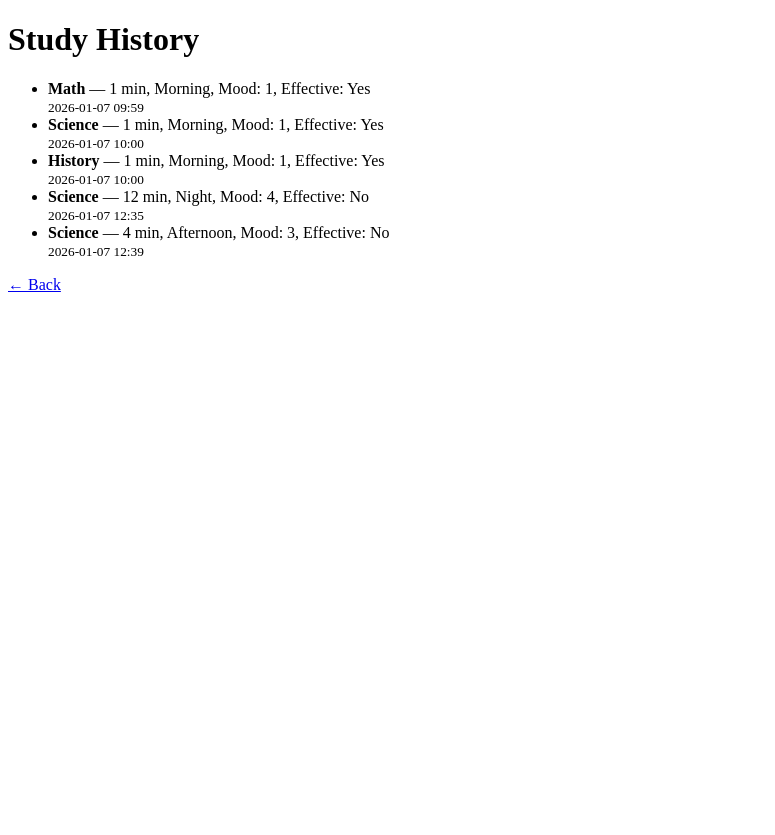
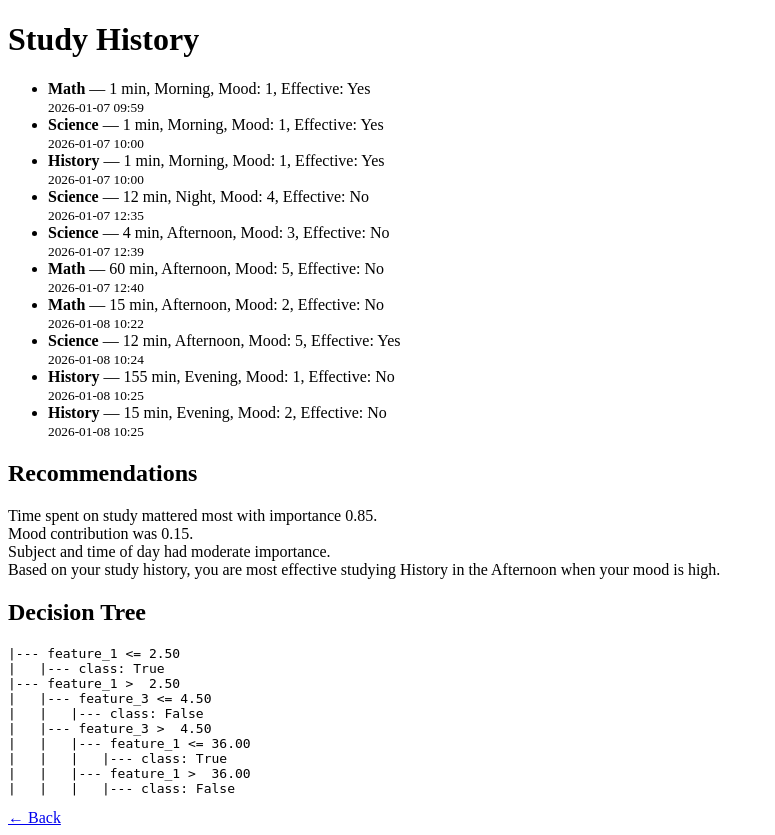
Before and after one commit to SanaDeghat/AIStudyBuddy, a Flask app: page /studySessions in a window 1280 px wide. Shown: the whole page, without its empty margins (0-775 px from the left). Before the commit the page ends 292 px from the top, so only its background shows below. Run offline with Flask 3, Linux system fonts and the light colour scheme.

Commit message:
Add ML-based study effectiveness prediction and recommendations
Integrated a decision tree model using scikit-learn to analyze study session data and provide recommendations on the studySessions page. Added a new 'What If?' page allowing users to input hypothetical study conditions and receive predicted effectiveness. Updated templates and expanded the dataset to support these features.

```diff
--- a/app.py
+++ b/app.py
@@ -1,11 +1,15 @@
 from datetime import datetime
 from flask import Flask, render_template, request, redirect, url_for
 import json
+import numpy as np
 import os
+from sklearn.tree import DecisionTreeClassifier, export_text
+from sklearn.preprocessing import LabelEncoder
 
 app = Flask(__name__)
 DATA_FILE = 'study_sessions.json'
 
+# Ensure data file exists
 if not os.path.exists(DATA_FILE):
     with open(DATA_FILE, 'w') as f:
         json.dump([], f)
@@ -17,10 +21,65 @@ def load_study_sessions():
             return []
         return data
 
-
 def save_study_sessions(sessions):
     with open(DATA_FILE, 'w') as f:
         json.dump(sessions, f, indent=2)
+
+def train_model(sessions):
+    if not sessions:
+        return None, None, None
+
+    # Extract features and target
+    subjects = [session['subject'] for session in sessions]
+    time_spent = [session['time_spent'] for session in sessions]
+    time_of_day = [session['time_of_day'] for session in sessions]
+    mood = [session['mood'] for session in sessions]
+    effective = [session['effective'] for session in sessions]
+
+    # Encode categorical features
+    le_subjects = LabelEncoder()
+    le_time_of_day = LabelEncoder()
+
+    subjects_encoded = le_subjects.fit_transform(subjects)
+    time_of_day_encoded = le_time_of_day.fit_transform(time_of_day)
+
+    # Create feature matrix and output
+    X = np.array([subjects_encoded, time_spent, time_of_day_encoded, mood]).T
+    y = np.array(effective)
+
+    # Train the classifier
+    model = DecisionTreeClassifier(random_state=42)
+    model.fit(X, y)
+    return model, le_subjects, le_time_of_day
+
+def get_recommendations(model, le_subjects, le_time_of_day, sessions):
+    if not model or not le_subjects or not le_time_of_day:
+        return "Not enough data to generate recommendations."
+
+    # Extract feature importance
+    feature_importances = model.feature_importances_
+    importance_message = []
+    importance_message.append(f"Time spent on study mattered most with importance {feature_importances[1]:.2f}.")
+    importance_message.append(f"Mood contribution was {feature_importances[3]:.2f}.")
+    importance_message.append("Subject and time of day had moderate importance.")
+
+    all_subjects = le_subjects.classes_
+    all_times_of_day = le_time_of_day.classes_
+
+    recommendation = (
+        f"Based on your study history, you are most effective studying "
+        f"{all_subjects[0]} in the {all_times_of_day[0]} when your mood is high."
+    )
+    return "<br>".join(importance_message + [recommendation])
+
+def predict_effectiveness(model, le_subjects, le_time_of_day, subject, time_spent, time_of_day, mood):
+    # Encode user input
+    subject_encoded = le_subjects.transform([subject])[0]
+    time_of_day_encoded = le_time_of_day.transform([time_of_day])[0]
+
+    input_features = np.array([[subject_encoded, time_spent, time_of_day_encoded, mood]])
+    prediction = model.predict(input_features)[0]
+    return "Effective" if prediction else "Not Effective"
 
 @app.route('/')
 def form():
@@ -46,7 +105,33 @@ def submit():
 @app.route('/studySessions')
 def studySessions():
     sessions = load_study_sessions()
-    return render_template('studySessions.html', sessions=sessions)
+    model, le_subjects, le_time_of_day = train_model(sessions)
+    recommendations = get_recommendations(model, le_subjects, le_time_of_day, sessions) if model else "Not enough data."
+    decision_tree_rules = export_text(model) if model else "No decision tree yet."
+
+    return render_template(
+        'studySessions.html',
+        sessions=sessions,
+        recommendations=recommendations,
+        decision_tree=f"<pre>{decision_tree_rules}</pre>"
+    )
+
+@app.route('/whatIf', methods=['GET', 'POST'])
+def whatIf():
+    sessions = load_study_sessions()
+    model, le_subjects, le_time_of_day = train_model(sessions)
+
+    if request.method == 'POST':
+        subject = request.form['subject']
+        time_spent = int(request.form['time_spent'])
+        time_of_day = request.form['time_of_day']
+        mood = int(request.form['mood'])
+
+        prediction = predict_effectiveness(
+            model, le_subjects, le_time_of_day, subject, time_spent, time_of_day, mood)
+        return render_template('whatIf.html', prediction=prediction)
+
+    return render_template('whatIf.html', prediction=None)
 
 @app.route('/health')
 def health():
--- a/study_sessions.json
+++ b/study_sessions.json
@@ -38,5 +38,45 @@
     "mood": 3,
     "effective": false,
     "timestamp": "2026-01-07 12:39"
+  },
+  {
+    "subject": "Math",
+    "time_spent": 60,
+    "time_of_day": "Afternoon",
+    "mood": 5,
+    "effective": false,
+    "timestamp": "2026-01-07 12:40"
+  },
+  {
+    "subject": "Math",
+    "time_spent": 15,
+    "time_of_day": "Afternoon",
+    "mood": 2,
+    "effective": false,
+    "timestamp": "2026-01-08 10:22"
+  },
+  {
+    "subject": "Science",
+    "time_spent": 12,
+    "time_of_day": "Afternoon",
+    "mood": 5,
+    "effective": true,
+    "timestamp": "2026-01-08 10:24"
+  },
+  {
+    "subject": "History",
+    "time_spent": 155,
+    "time_of_day": "Evening",
+    "mood": 1,
+    "effective": false,
+    "timestamp": "2026-01-08 10:25"
+  },
+  {
+    "subject": "History",
+    "time_spent": 15,
+    "time_of_day": "Evening",
+    "mood": 2,
+    "effective": false,
+    "timestamp": "2026-01-08 10:25"
   }
 ]
--- a/templates/studySessions.html
+++ b/templates/studySessions.html
@@ -22,6 +22,12 @@
 {% endfor %}
 </ul>
 
+<h2>Recommendations</h2>
+<p>{{ recommendations|safe }}</p>
+
+<h2>Decision Tree</h2>
+{{ decision_tree|safe }}
+
 <a href="/">← Back</a>
 
 </body>
```
Also changed, not shown: templates/whatIf.html (added, +53 -0 lines).
